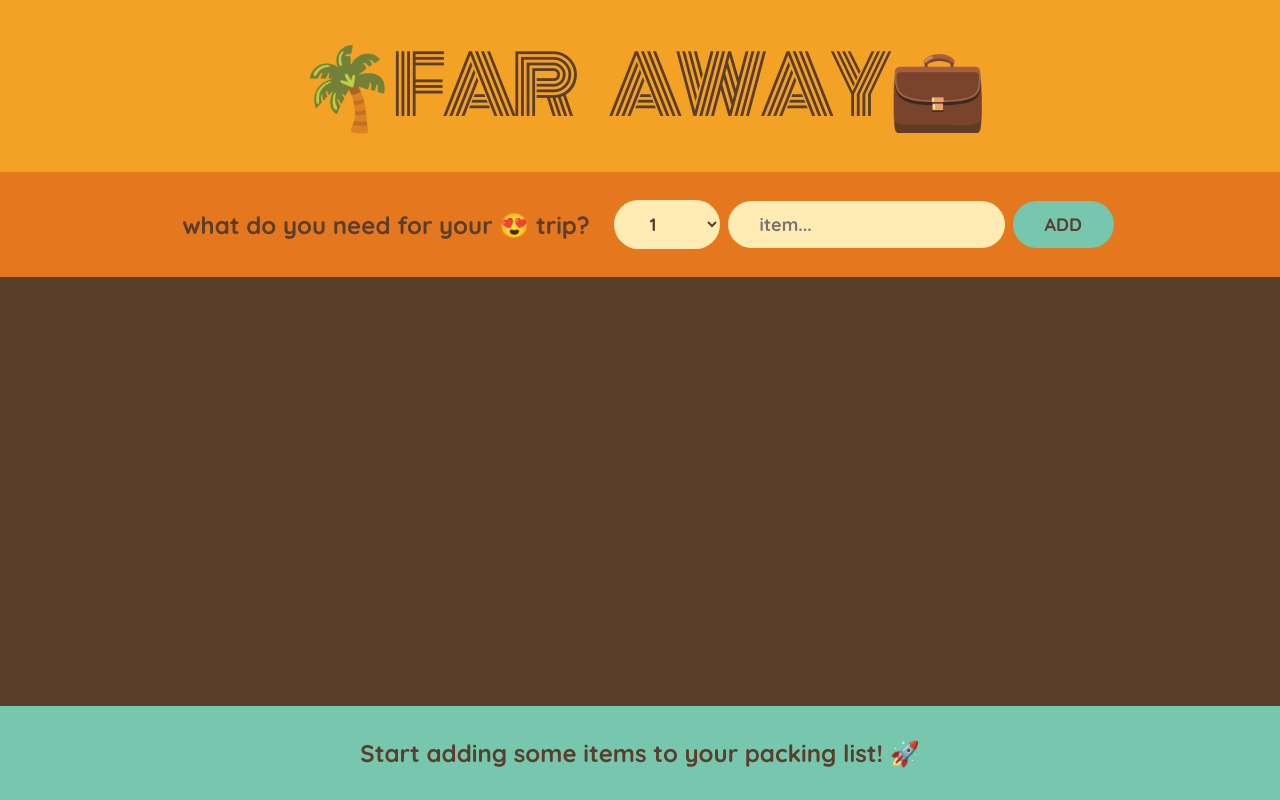
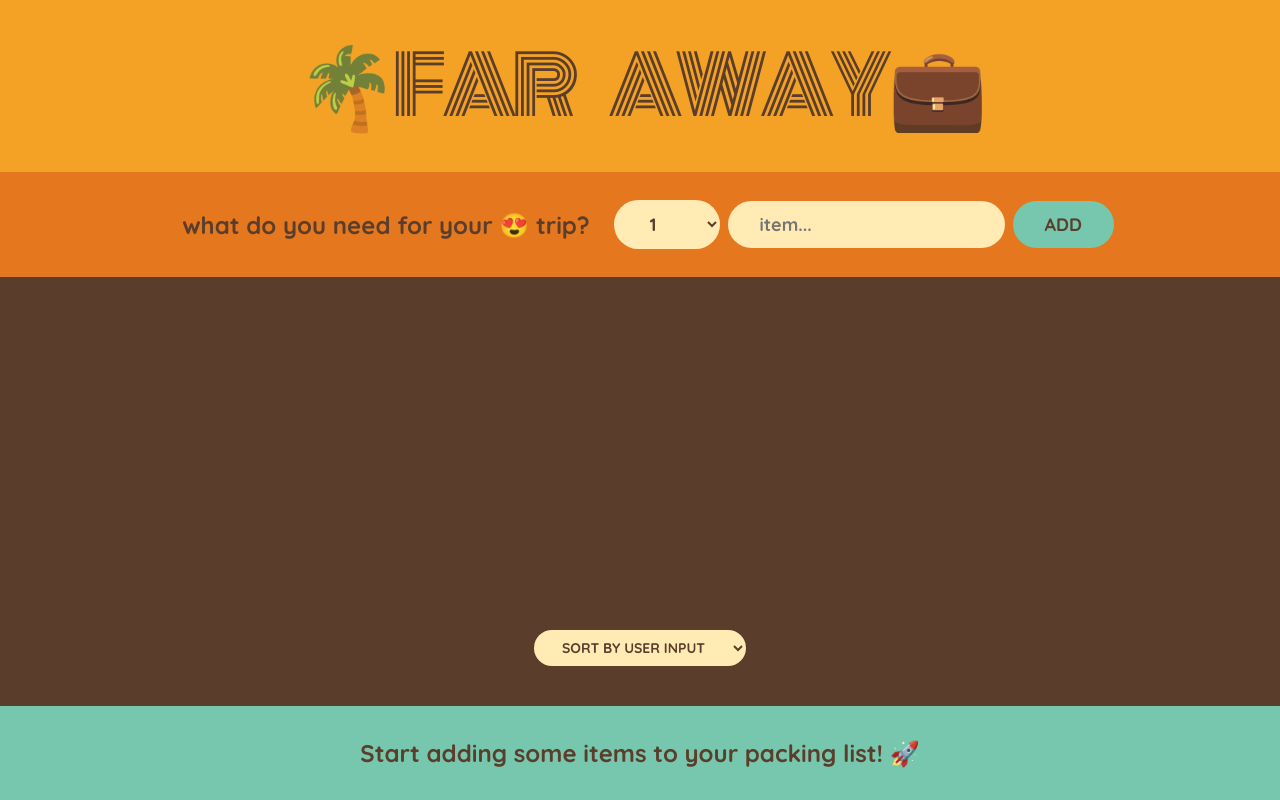
Before and after one commit to DevMasen/travel-list, a React (Create React App) app: page / in a window 1280 px wide. Built offline with nearby package versions, Linux system fonts and the light colour scheme.

Commit message:
E86: sort feature implanted by deriving state

```diff
--- a/src/App.js
+++ b/src/App.js
@@ -85,10 +85,24 @@ function Form({ onAddItem }) {
 }
 
 function PackingList({ items, onRemoveItem, onPackItem }) {
+	const [sortBy, setSortBy] = useState('input');
+
+	let sortedItems;
+
+	if (sortBy === 'input') sortedItems = items;
+	else if (sortBy === 'alphabet')
+		sortedItems = items
+			.slice()
+			.sort((a, b) => a.description.localeCompare(b.description));
+	else if (sortBy === 'packed')
+		sortedItems = items
+			.slice()
+			.sort((a, b) => Number(b.packed) - Number(a.packed));
+
 	return (
 		<div className="list">
 			<ul>
-				{items.map(item => (
+				{sortedItems.map(item => (
 					<Item
 						item={item}
 						onRemoveItem={onRemoveItem}
@@ -97,6 +111,17 @@ function PackingList({ items, onRemoveItem, onPackItem }) {
 					/>
 				))}
 			</ul>
+
+			<div className="actions">
+				<select
+					value={sortBy}
+					onChange={e => setSortBy(e.target.value)}
+				>
+					<option value="input">Sort by user input</option>
+					<option value="alphabet">Sort by alphabet</option>
+					<option value="packed">Sort by packed</option>
+				</select>
+			</div>
 		</div>
 	);
 }
```
